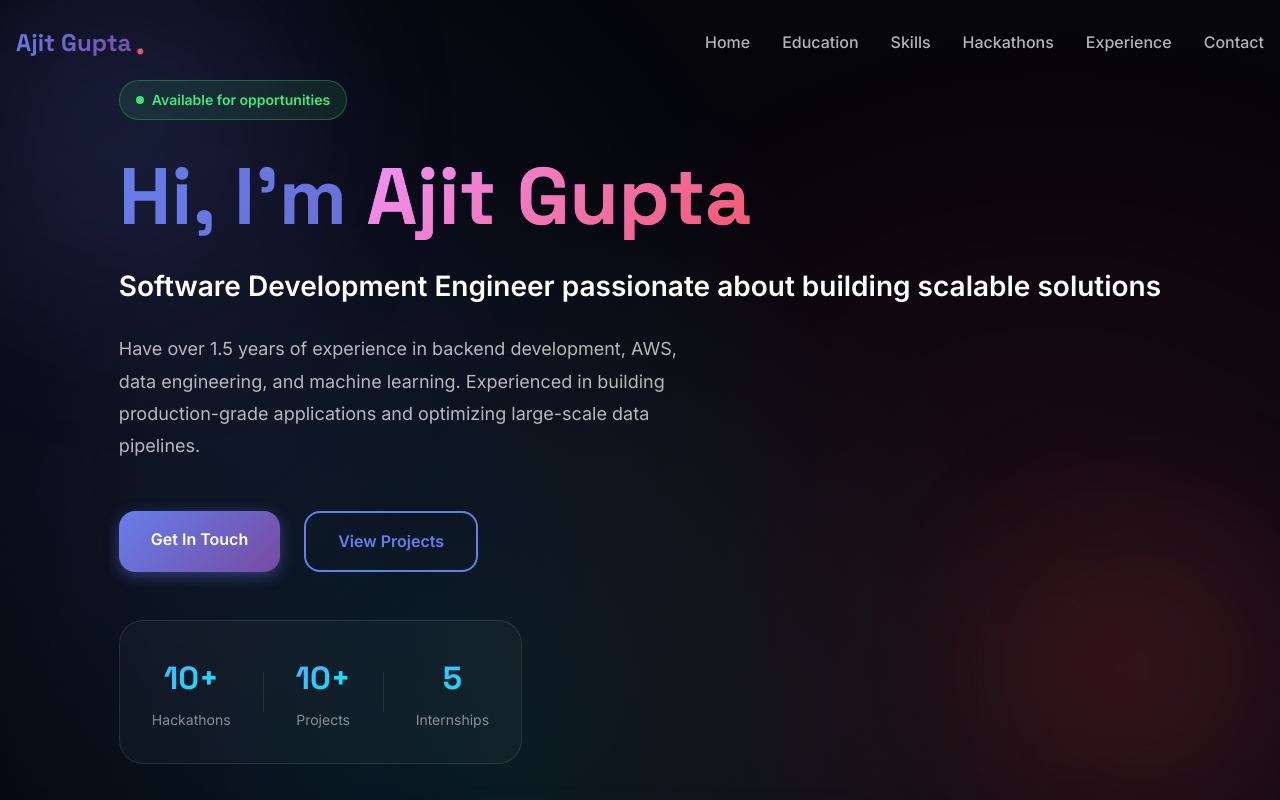
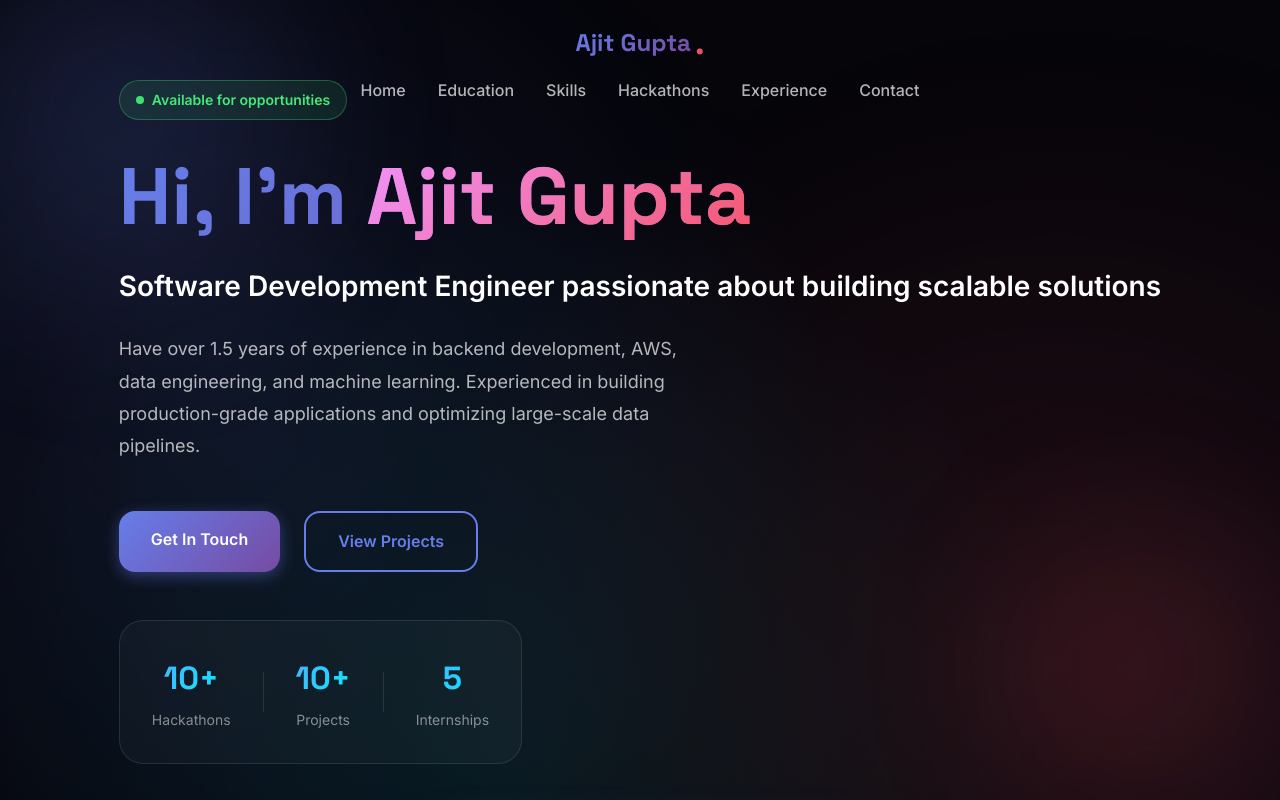
Before and after one commit to ajitg25/portfolioV2, a React (Vite) app: page / in a window 1280 px wide. Shown: the top 800 px of the page. Built offline with nearby package versions, Linux system fonts and the light colour scheme.

Commit message:
navbar in mid for desktop

```diff
--- a/src/components/Navbar.css
+++ b/src/components/Navbar.css
@@ -20,9 +20,10 @@
 
 .navbar-container {
     display: flex;
-    flex-direction: row !important;
-    justify-content: space-between;
+    flex-direction: column;
+    justify-content: center;
     align-items: center;
+    gap: 1rem;
 }
 
 .logo {
@@ -120,6 +121,11 @@
 }
 
 @media (max-width: 768px) {
+    .navbar-container {
+        flex-direction: row !important;
+        justify-content: space-between;
+    }
+
     .hamburger {
         display: flex;
     }
```
